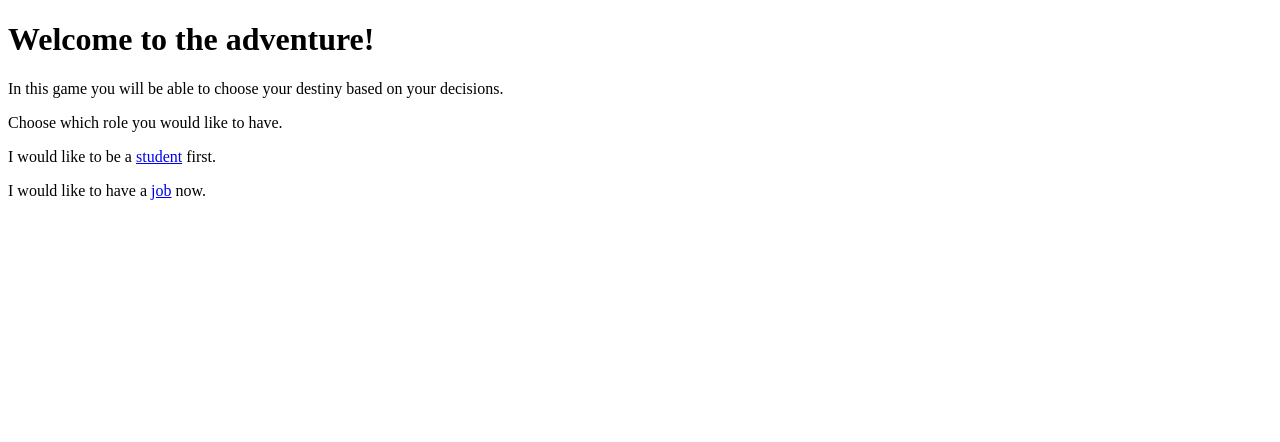
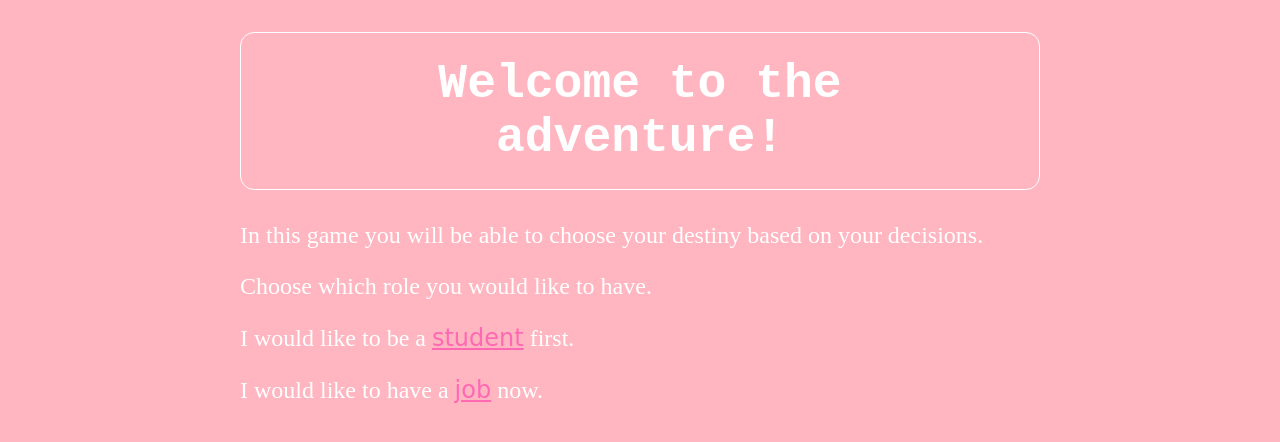
Before and after one commit to estefi013131-ui/adventure-of-life, a plain HTML site: page index.html in a window 1280 px wide. Drawn offline with Linux system fonts and the light colour scheme; a web font is replaced by a local one.

Commit message:
Add files via upload

```diff
--- a/index.html
+++ b/index.html
@@ -4,15 +4,17 @@
 <head>
 	<title>Choose Your Own Adventure</title>
 	<meta charset="utf-8">
+	<link href="style.css" rel="stylesheet" type="text/css">
 </head>
 
 <body>
-	<h1>Welcome to the adventure!</h1>
-	<p>In this game you will be able to choose your destiny based on your decisions. </p>
-	<p>Choose which role you would like to have.</p>
-	<p>I would like to be a <a href="story/student.html">student</a> first.</p>
-	<p>I would like to have a <a href="story/job.html">job</a> now.</p>
-
+	<div id="container">
+	    <h1>Welcome to the adventure!</h1>
+	 	<p>In this game you will be able to choose your destiny based on your decisions. </p>
+		<p>Choose which role you would like to have.</p>
+		<p>I would like to be a <a href="story/student.html">student</a> first.</p>
+		<p>I would like to have a <a href="story/job.html">job</a> now.</p>
+	</div>
 </body>
 
 </html>
--- /dev/null
+++ b/style.css
@@ -0,0 +1,30 @@
+@import url('https://fonts.googleapis.com/css2?family=Carattere&family=Playwrite+MX+Guides&display=swap');
+body {
+	color:white;
+	background-color: lightpink;
+	font-size: 24px;
+}
+
+a{
+	color: hotpink;
+	font-family: "Carattere", cursive;
+}
+h1{
+	font-family: Lucida Bright, monospace;
+	border-width: 1px;
+	border-style: solid;
+	border-radius: 14px;
+    padding: .5em 1em;
+    text-align: center;
+    /*margin: 1em;*/
+
+}
+p{
+	font-family: Didot, serif;
+	font-size: 1.16 em;
+}
+
+div#container {
+	margin: 0 auto;
+	width: 800px;
+}
```
Also changed, not shown: story/job.html (+7 -3 lines), story/student.html (+7 -3 lines).
